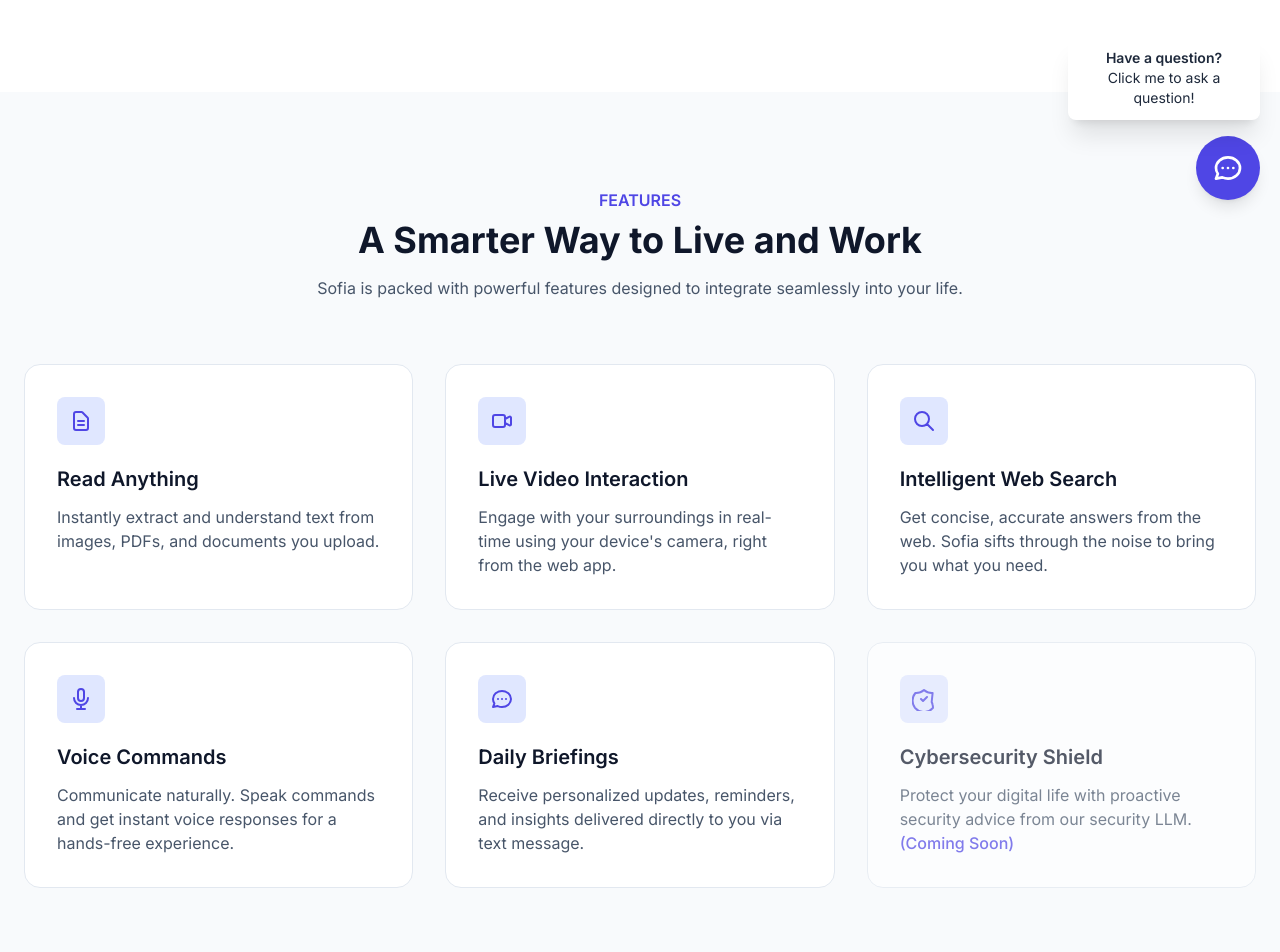
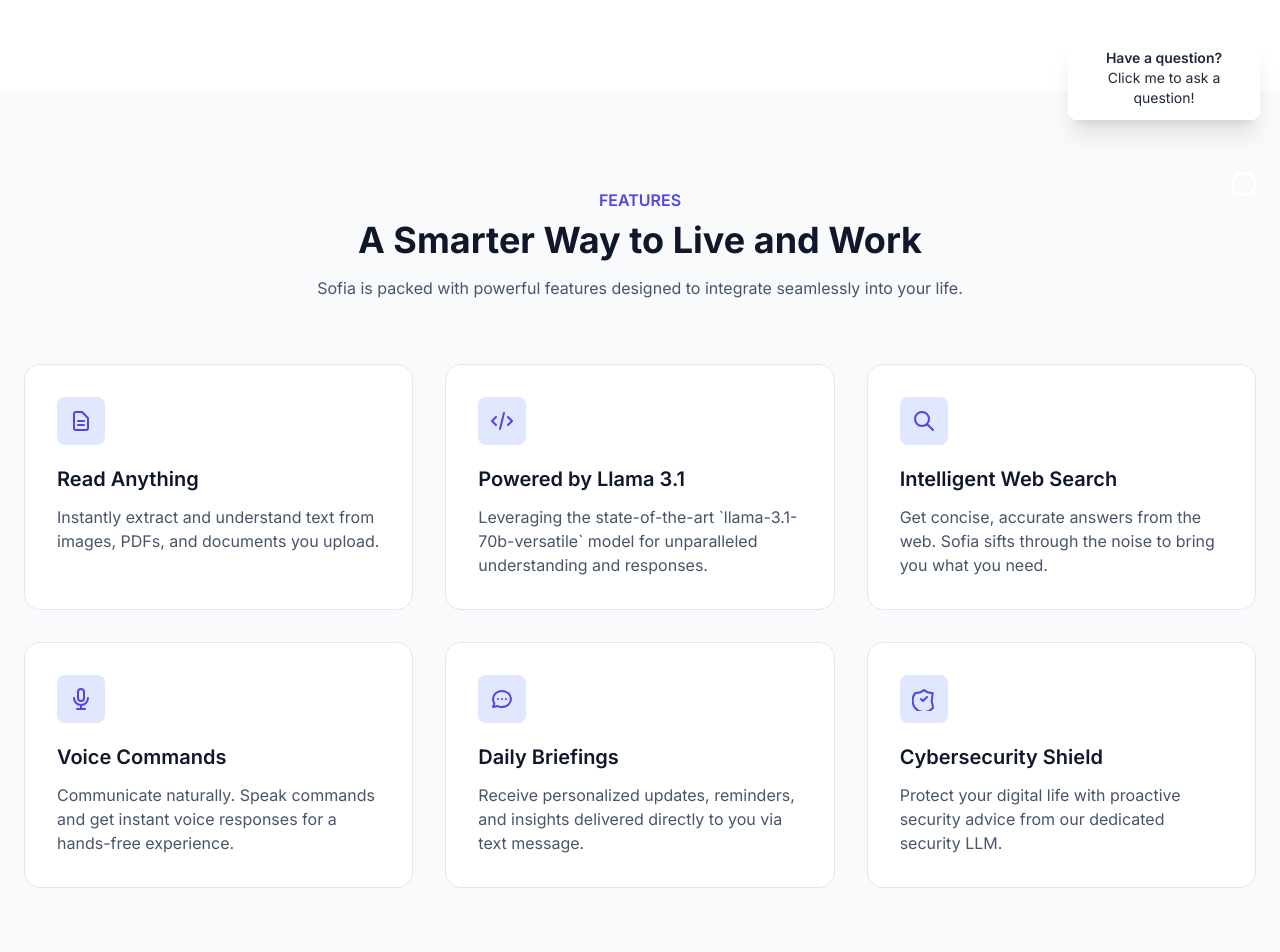
Before and after one commit to ajayyanshu/Sofiaproject, a plain HTML site: page index.html in a window 1280 px wide. Shown: the part 580-1532 px from the top of the page. Drawn offline with nearby package versions, Linux system fonts and the light colour scheme.

Commit message:
Update index.html

```diff
--- a/index.html
+++ b/index.html
@@ -118,10 +118,11 @@
                         <h4 class="text-xl font-semibold text-slate-900 mb-3">Read Anything</h4>
                         <p class="text-slate-600">Instantly extract and understand text from images, PDFs, and documents you upload.</p>
                     </div>
+                    <!-- Updated Feature Card -->
                     <div class="feature-card bg-white p-8 rounded-2xl border border-slate-200">
-                        <div class="mb-5 flex items-center justify-center h-12 w-12 rounded-lg bg-indigo-100"><svg xmlns="http://www.w3.org/2000/svg" class="h-6 w-6 text-indigo-600" fill="none" viewBox="0 0 24 24" stroke="currentColor"><path stroke-linecap="round" stroke-linejoin="round" stroke-width="2" d="M15 10l4.553-2.276A1 1 0 0121 8.618v6.764a1 1 0 01-1.447.894L15 14M5 18h8a2 2 0 002-2V8a2 2 0 00-2-2H5a2 2 0 00-2 2v8a2 2 0 002 2z"></path></svg></div>
-                        <h4 class="text-xl font-semibold text-slate-900 mb-3">Live Video Interaction</h4>
-                        <p class="text-slate-600">Engage with your surroundings in real-time using your device's camera, right from the web app.</p>
+                        <div class="mb-5 flex items-center justify-center h-12 w-12 rounded-lg bg-indigo-100"><svg xmlns="http://www.w3.org/2000/svg" class="h-6 w-6 text-indigo-600" fill="none" viewBox="0 0 24 24" stroke="currentColor"><path stroke-linecap="round" stroke-linejoin="round" stroke-width="2" d="M10 20l4-16m4 4l4 4-4 4M6 16l-4-4 4-4" /></svg></div>
+                        <h4 class="text-xl font-semibold text-slate-900 mb-3">Powered by Llama 3.1</h4>
+                        <p class="text-slate-600">Leveraging the state-of-the-art `llama-3.1-70b-versatile` model for unparalleled understanding and responses.</p>
                     </div>
                     <div class="feature-card bg-white p-8 rounded-2xl border border-slate-200">
                         <div class="mb-5 flex items-center justify-center h-12 w-12 rounded-lg bg-indigo-100"><svg xmlns="http://www.w3.org/2000/svg" class="h-6 w-6 text-indigo-600" fill="none" viewBox="0 0 24 24" stroke="currentColor"><path stroke-linecap="round" stroke-linejoin="round" stroke-width="2" d="M21 21l-6-6m2-5a7 7 0 11-14 0 7 7 0 0114 0z"></path></svg></div>
@@ -138,10 +139,11 @@
                         <h4 class="text-xl font-semibold text-slate-900 mb-3">Daily Briefings</h4>
                         <p class="text-slate-600">Receive personalized updates, reminders, and insights delivered directly to you via text message.</p>
                     </div>
-                    <div class="feature-card bg-white p-8 rounded-2xl border border-slate-200 opacity-70">
+                    <!-- Updated Feature Card -->
+                    <div class="feature-card bg-white p-8 rounded-2xl border border-slate-200">
                         <div class="mb-5 flex items-center justify-center h-12 w-12 rounded-lg bg-indigo-100"><svg xmlns="http://www.w3.org/2000/svg" class="h-6 w-6 text-indigo-600" fill="none" viewBox="0 0 24 24" stroke="currentColor"><path stroke-linecap="round" stroke-linejoin="round" stroke-width="2" d="M9 12l2 2 4-4m5.618-4.016A11.955 11.955 0 0112 2.944a11.955 11.955 0 01-8.618 3.04A12.02 12.02 0 003 20.955a11.955 11.955 0 0018 0c0-1.02-.124-2.007-.358-2.969a12.042 12.042 0 00-.97-2.986z"></path></svg></div>
                         <h4 class="text-xl font-semibold text-slate-900 mb-3">Cybersecurity Shield</h4>
-                        <p class="text-slate-600">Protect your digital life with proactive security advice from our security LLM. <span class="text-indigo-600 font-medium">(Coming Soon)</span></p>
+                        <p class="text-slate-600">Protect your digital life with proactive security advice from our dedicated security LLM.</p>
                     </div>
                 </div>
             </div>
@@ -190,7 +192,7 @@
                         <div class="flex items-center"><img class="w-12 h-12 rounded-full mr-4" src="https://placehold.co/100x100/4F46E5/FFFFFF?text=JD" alt="User Avatar"><div><p class="font-semibold text-slate-900">Dr. Jane Doe</p><p class="text-slate-500">University Professor</p></div></div>
                     </div>
                     <div class="testimonial-card bg-white p-8 rounded-2xl border border-slate-200">
-                        <p class="text-slate-600 mb-6">"The live video feature is like having a co-pilot for life. Whether I'm trying to identify a plant or navigate a new city, Sofia is there to help. Incredible!"</p>
+                        <p class="text-slate-600 mb-6">"The new Llama 3.1 integration is incredible. The responses are so nuanced and helpful. It's like having a co-pilot for life, whether I'm identifying a plant or navigating a new city."</p>
                         <div class="flex items-center"><img class="w-12 h-12 rounded-full mr-4" src="https://placehold.co/100x100/10B981/FFFFFF?text=MS" alt="User Avatar"><div><p class="font-semibold text-slate-900">Mark Smith</p><p class="text-slate-500">Travel Blogger</p></div></div>
                     </div>
                     <div class="testimonial-card bg-white p-8 rounded-2xl border border-slate-200">
@@ -277,7 +279,7 @@
         </div>
 
         <!-- Chat Bubble -->
-        <div id="chat-bubble" class="w-16 h-16 bg-indigo-600 rounded-full flex items-center justify-center cursor-pointer shadow-lg">
+        <div id="chat-bubble" classs="w-16 h-16 bg-indigo-600 rounded-full flex items-center justify-center cursor-pointer shadow-lg">
             <svg class="w-8 h-8 text-white" fill="none" stroke="currentColor" viewBox="0 0 24 24" xmlns="http://www.w3.org/2000/svg"><path stroke-linecap="round" stroke-linejoin="round" stroke-width="2" d="M8 12h.01M12 12h.01M16 12h.01M21 12c0 4.418-4.03 8-9 8a9.863 9.863 0 01-4.255-.949L3 20l1.395-3.72C3.512 15.042 3 13.574 3 12c0-4.418 4.03-8 9-8s9 3.582 9 8z"></path></svg>
         </div>
 
@@ -452,7 +454,8 @@
         } else if (lowerInput.includes('launch') || lowerInput.includes('release')) {
             return "Sofia AI is scheduled to launch on February 12, 2026! You can sign up for notifications on our homepage.";
         } else if (lowerInput.includes('feature') || lowerInput.includes('what can it do')) {
-            return "Sofia can read documents, interact via live video, search the web, take voice commands, and even send you daily text messages. We are also working on a cybersecurity feature!";
+            // Updated response as requested
+            return "Sofia is powered by the Llama 3.1 model! It can read documents, search the web, take voice commands, send you daily text messages, and provide cybersecurity advice!";
         } else if (lowerInput.includes('support') || lowerInput.includes('help')) {
             return "You're speaking with the support bot right now! If you need to speak to a human, please email ajayyanshu@gmail.com.";
         } else if (lowerInput.includes('bye') || lowerInput.includes('thanks')) {
```
